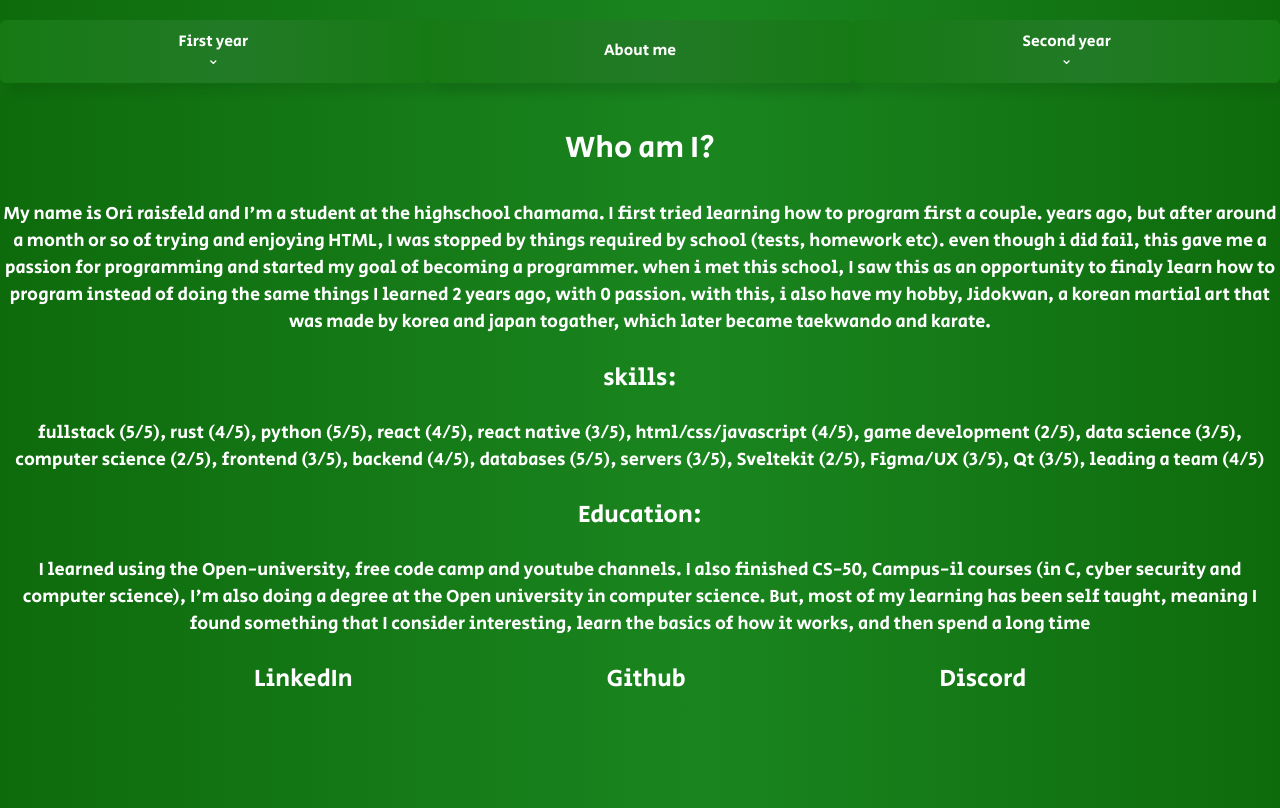
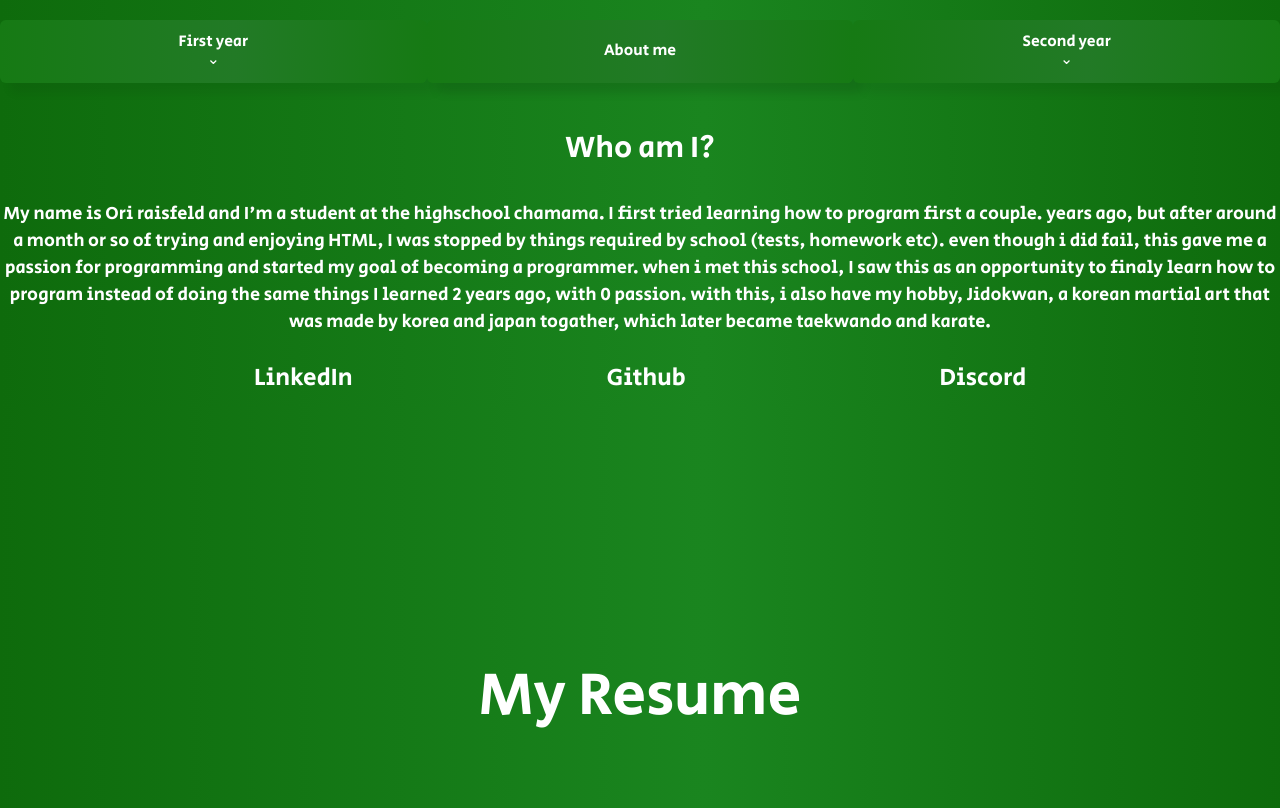
Before and after one commit to raisfeld-ori/ori-pol, a Next.js app: page /projects/about in a window 1280 px wide. Built offline with nearby package versions, Linux system fonts and the light colour scheme.

Commit message:
added resume

```diff
--- a/app/projects/about/page.tsx
+++ b/app/projects/about/page.tsx
@@ -20,17 +20,7 @@ export default function socials(){
     </p>
     </div>
     <div className="CV">
-      <h2 className="CV-minor">skills:</h2>
-      <p className="CV-text">fullstack (5/5), rust (4/5), python (5/5), react (4/5), react native (3/5), html/css/javascript (4/5),
-      game development (2/5), data science (3/5), computer science (2/5), frontend (3/5), backend (4/5), databases (5/5), servers (3/5),
-      Sveltekit (2/5), Figma/UX (3/5), Qt (3/5), leading a team (4/5)
-      </p>
-      <h2 className="CV-minor">Education:</h2>
-      <p className="CV-text">I learned using the Open-university, free code camp and youtube channels.
-      I also finished CS-50, Campus-il courses  (in C, cyber security and computer science),
-      I&apos;m also doing a degree at the Open university in computer science. But, most of my learning has been self taught,
-      meaning I found something that I consider interesting, learn the basics of how it works, and then spend a long time
-      </p>
+      <h1 className="head resume"><Link href={"/Ori.pdf"}>My Resume</Link></h1>
     </div>
     <ul className="links">
 
--- a/app/projects/layout.css
+++ b/app/projects/layout.css
@@ -232,8 +232,20 @@ margin-bottom: 1em;
   margin-top: 1em;
 }
 
+.resume{
+  font-size: 5em;
+  position: absolute;
+  width: 100%;
+  bottom: 0;
+  cursor: pointer;
+  z-index: 9999;
+}
 
 @media (max-width: 490px) {
+.resume{
+  position: relative;
+  font-size: 1em;
+}
 
 .description{
   font-size: 1.5em;
```
Also changed, not shown: 1 other file (tests, documents, lock files or other folders).
